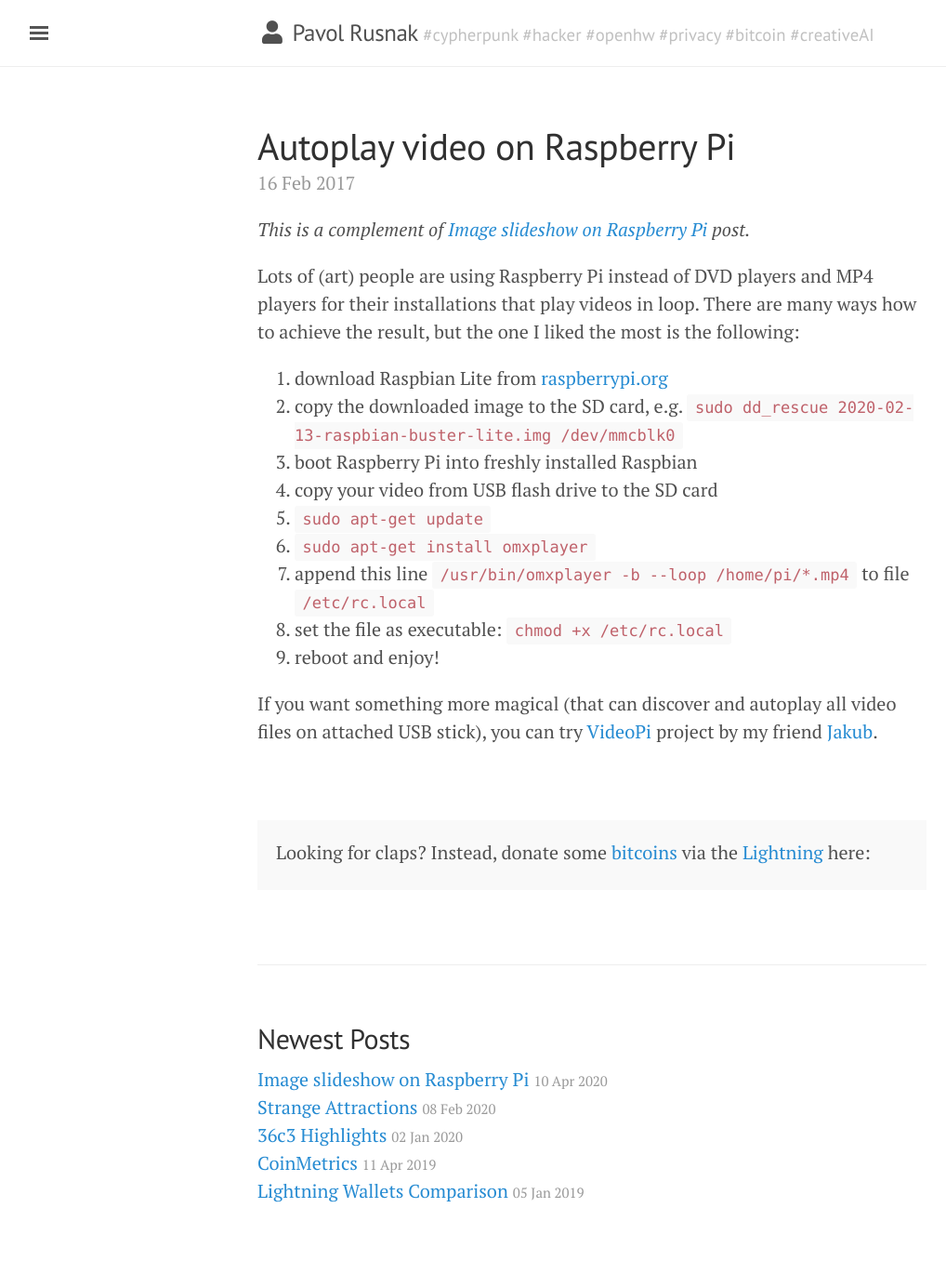
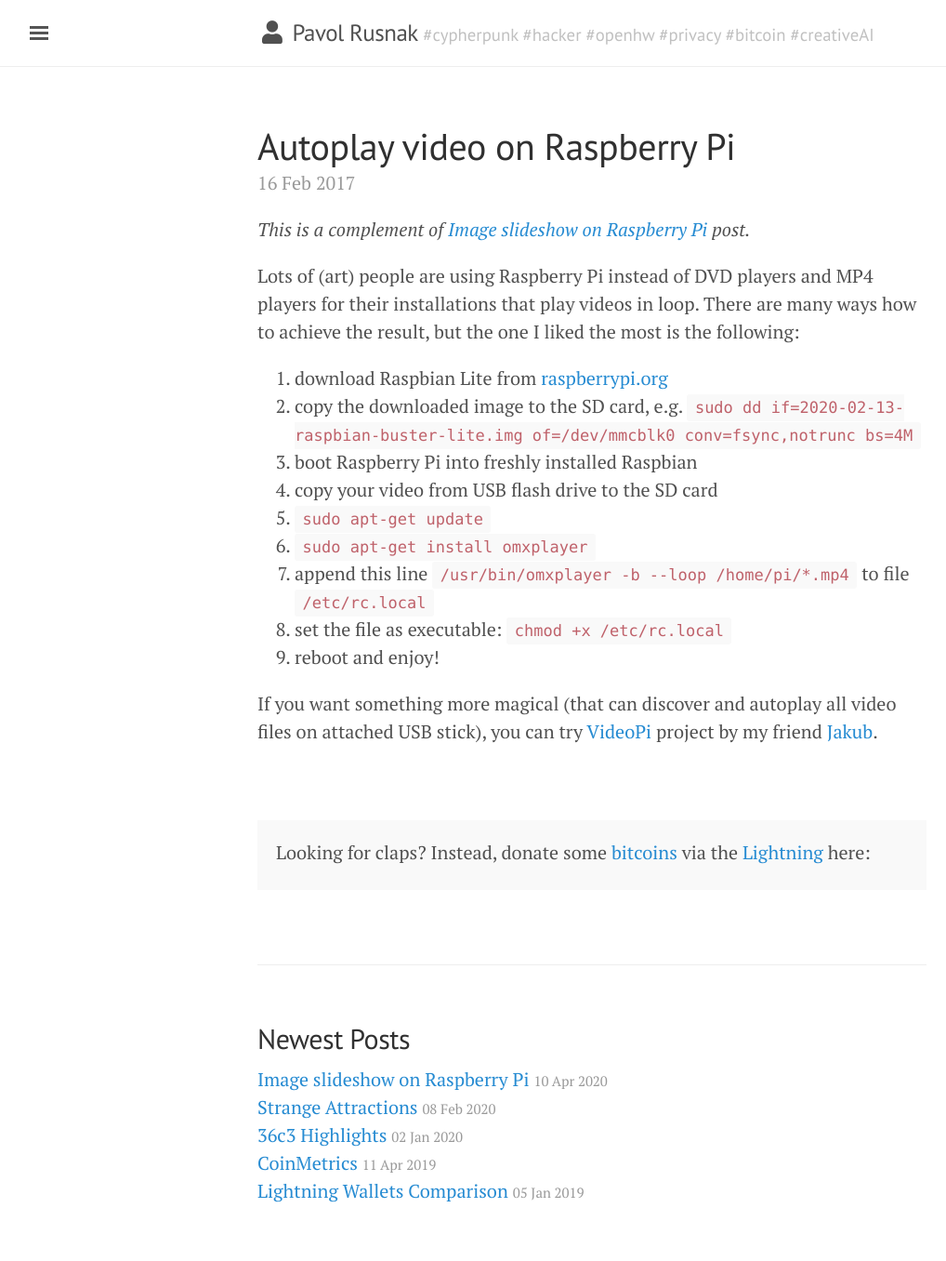
Before and after one commit to prusnak/rusnak.io, a Jekyll site: the page built from _posts/2017-02-16-autoplay-video-on-raspberry-pi.md, in a window 1280 px wide. Shown: the whole page at 93% size, without its empty margins (3-1021 px from the left). Built offline with Jekyll 4.4.1, drawn with Linux system fonts in a browser that asks for light colours; nearby versions of some CDN libraries; comment, search, counter and statistics services are not loaded.

Commit message:
use dd instead of dd_rescue

```diff
--- a/_posts/2017-02-16-autoplay-video-on-raspberry-pi.md
+++ b/_posts/2017-02-16-autoplay-video-on-raspberry-pi.md
@@ -9,7 +9,7 @@ Lots of (art) people are using Raspberry Pi instead of DVD players and MP4 playe
 There are many ways how to achieve the result, but the one I liked the most is the following:
 
 1. download Raspbian Lite from [raspberrypi.org](https://www.raspberrypi.org/downloads/raspbian/)
-2. copy the downloaded image to the SD card, e.g. `sudo dd_rescue 2020-02-13-raspbian-buster-lite.img /dev/mmcblk0`
+2. copy the downloaded image to the SD card, e.g. `sudo dd if=2020-02-13-raspbian-buster-lite.img of=/dev/mmcblk0 conv=fsync,notrunc bs=4M`
 3. boot Raspberry Pi into freshly installed Raspbian
 4. copy your video from USB flash drive to the SD card
 5. `sudo apt-get update`
```
Also changed, not shown: _posts/2020-04-10-image-slideshow-on-raspberry-pi.md (+1 -1 lines).
